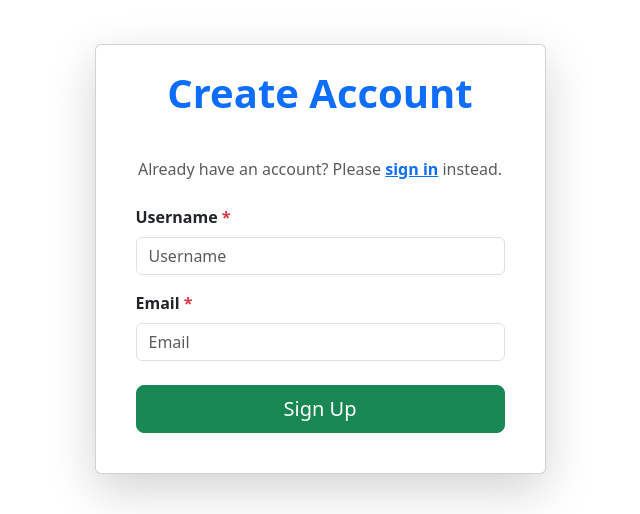
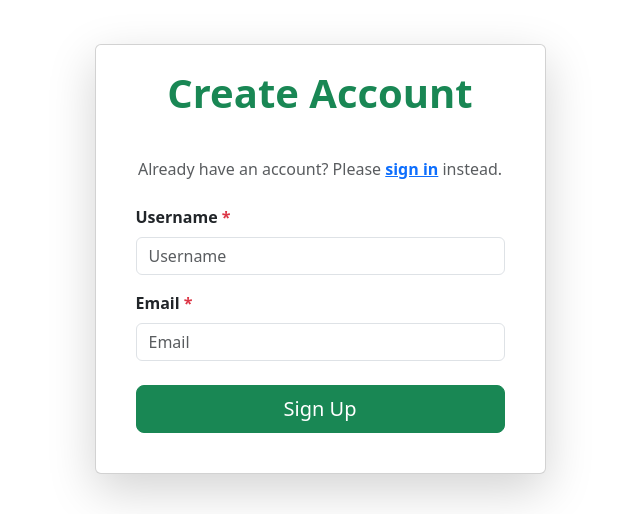
Before and after one commit to Dinacoding/the_cellar, a Django app: page /accounts/signup/ in a window 1280 px wide. Shown: the part 144-658 px from the top of the page, without its empty margins (320-960 px from the left). Run offline with Django 5.2, Linux system fonts and the light colour scheme; some libraries are stand-ins or nearby versions.

Commit message:
Change the text color

```diff
--- a/templates/allauth/account/signup.html
+++ b/templates/allauth/account/signup.html
@@ -17,7 +17,7 @@
     <div class="col-12 col-md-8 col-lg-5">
 
       <div class="card signup-card p-4 shadow-lg">
-        <h1 class="card-title text-center mb-4 text-primary fw-bold">{% trans "Create Account" %}</h1>
+        <h1 class="card-title text-center mb-4 text-success fw-bold">{% trans "Create Account" %}</h1>
 
         <div class="card-body">
 
```
